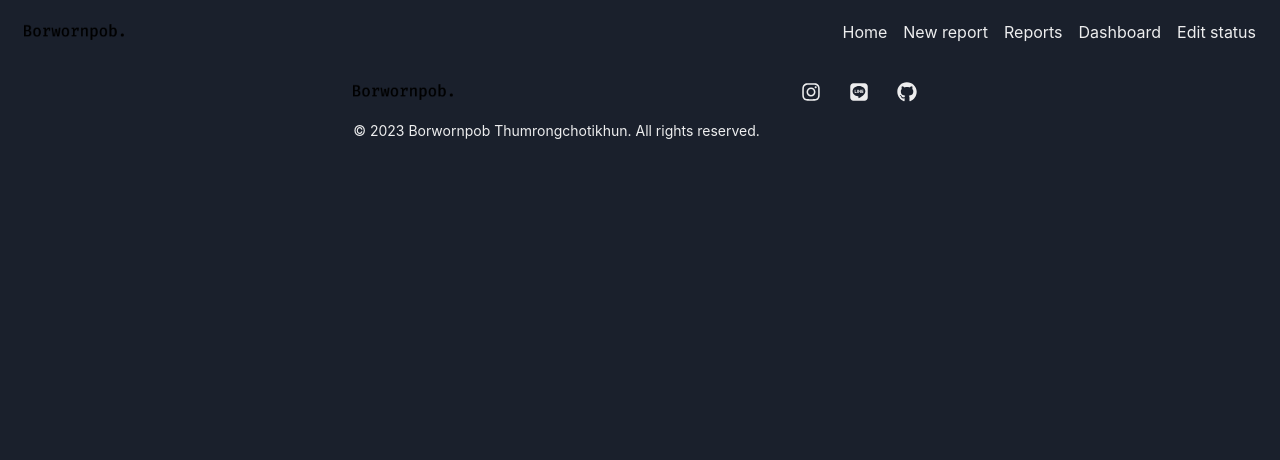
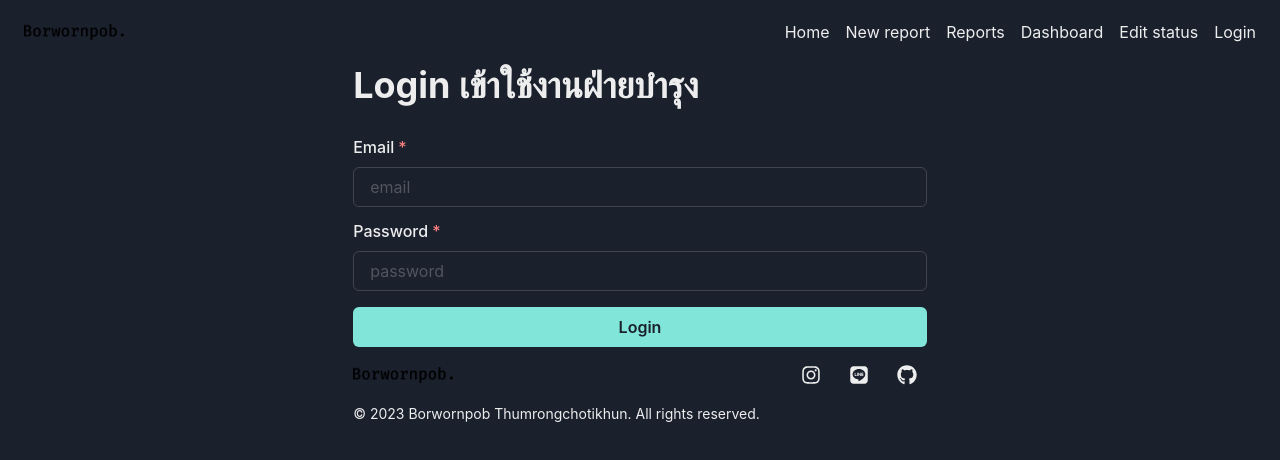
Before and after one commit to sun-23/VajiraFood, a React (Vite) app: page /login in a window 1280 px wide. Shown: the top 460 px of the page. Built offline with nearby package versions, Linux system fonts and the light colour scheme.

Commit message:
add auth

```diff
--- a/src/App.jsx
+++ b/src/App.jsx
@@ -4,23 +4,44 @@ import Home from "./routes/Home";
 import CreateReport from "./routes/CreateReport";
 import ListAllProblems from "./routes/ListAllProblems";
 import EditStatus from "./routes/EditStatus";
+import Login from "./routes/Login";
+import Dashboard from "./routes/Dashboard";
 
 import Header from "./components/Header";
 import Footer from "./components/Footer";
-import Dashboard from "./routes/Dashboard";
+
+import { AuthProvider } from "./helper/auth/Context";
+import RequireAuth from "./components/RequireAuth";
 
 export default function App() {
   return (
+    <AuthProvider>
       <Router>
         <Header />
         <Routes>
           <Route path="/" element={<Home />} />
+          <Route path="/login" element={<Login />} />
           <Route path="/new_rep" element={<CreateReport />} />
           <Route path="/problems" element={<ListAllProblems />} />
-        <Route path="/dashboard" element={<Dashboard />} />
-        <Route path="/problems/:id" element={<EditStatus />} />
+          <Route
+            path="/dashboard"
+            element={
+              <RequireAuth>
+                <Dashboard />
+              </RequireAuth>
+            }
+          />
+          <Route
+            path="/problems/:id"
+            element={
+              <RequireAuth>
+                <EditStatus />
+              </RequireAuth>
+            }
+          />
         </Routes>
         <Footer />
       </Router>
+    </AuthProvider>
   );
 }
--- /dev/null
+++ b/src/components/RequireAuth.jsx
@@ -0,0 +1,17 @@
+import { useLocation, Navigate } from "react-router-dom";
+import { useAuth } from "../helper/auth/hook";
+
+export default function RequireAuth({ children }) {
+  const { session, user } = useAuth();
+  let location = useLocation();
+
+  if (!session || !user) {
+    // Redirect them to the /login page, but save the current location they were
+    // trying to go to when they were redirected. This allows us to send them
+    // along to that page after they login, which is a nicer user experience
+    // than dropping them off on the home page.
+    return <Navigate to="/login" state={{ from: location }} replace />;
+  }
+
+  return children;
+}
--- /dev/null
+++ b/src/helper/auth/Context.jsx
@@ -0,0 +1,21 @@
+import { createContext, useEffect, useState, useContext } from 'react'
+import { supabase } from '../supbaseClient'
+
+const initialState = { session: null, user: null }
+export const AuthContext = createContext(initialState)
+
+export function AuthProvider({ children }) {
+  const [state, setState] = useState(initialState)
+
+  useEffect(() => {
+    supabase.auth.getSession().then(({ data: { session } }) => {
+      setState({ session, user: session?.user ?? null })
+    })
+
+    supabase.auth.onAuthStateChange((_event, session) => {
+      setState({ session, user: session?.user ?? null })
+    })
+  }, [])
+
+  return <AuthContext.Provider value={state}>{children}</AuthContext.Provider>
+}
--- /dev/null
+++ b/src/helper/auth/hook.js
@@ -0,0 +1,9 @@
+import { useContext } from "react"
+import { AuthContext } from "./Context"
+
+export function useAuth() {
+  const context = useContext(AuthContext)
+  if (context === undefined)
+    throw Error('useAuth must be used within AuthProvider')
+  return context
+}
--- a/src/helper/routes.js
+++ b/src/helper/routes.js
@@ -20,6 +20,10 @@ const pages = [
     name: "Edit status",
     path: "/problems/:id",
   },
+  {
+    name: "Login",
+    path: "/login",
+  },
 ];
 
 //export this array
--- /dev/null
+++ b/src/routes/Login.jsx
@@ -0,0 +1,99 @@
+import {
+  Container,
+  Heading,
+  FormControl,
+  FormLabel,
+  Input,
+  Button,
+  Alert,
+  AlertIcon,
+  AlertTitle,
+  AlertDescription,
+  Box,
+  Spacer,
+  CloseButton,
+  useDisclosure,
+  Stack,
+} from "@chakra-ui/react";
+import React, { useState } from "react";
+import { supabase } from "../helper/supbaseClient";
+
+export default function Login() {
+  const [email, setEmail] = useState("");
+  const [password, setPassword] = useState("");
+  const [alert_title, setAlertTitle] = useState("");
+  const [alert_desc, setAlertDesc] = useState("");
+
+  // aleart
+  const {
+    isOpen: isVisible,
+    onClose,
+    onOpen,
+  } = useDisclosure({ defaultIsOpen: false });
+
+  const handleLogin = async () => {
+    if (!email || !password) {
+      setAlertTitle("กรอกข้อมูลไม่ครบ!");
+      setAlertDesc("กรุณากรอกข้อมูลให้ครบถ้วน");
+      onOpen();
+      return;
+    }
+
+    const { data, error } = await supabase.auth.signInWithPassword({
+      email: email,
+      password: password,
+    });
+
+    if (error) {
+      console.log("login error", error);
+    }
+
+    console.log("login data", data);
+  };
+
+  return (
+    <Container>
+      <Heading>Login เข้าใช้งานฝ่ายบำรุง</Heading>
+      <Stack spacing={4} paddingTop={4}>
+        {isVisible ? (
+          <Alert status="warning">
+            <AlertIcon />
+            <Box>
+              <AlertTitle>{alert_title}</AlertTitle>
+              <AlertDescription>{alert_desc}</AlertDescription>
+            </Box>
+            <Spacer />
+            <CloseButton
+              alignSelf="flex-start"
+              position="relative"
+              right={-1}
+              top={-1}
+              onClick={onClose}
+            />
+          </Alert>
+        ) : null}
+        <FormControl isRequired>
+          <FormLabel mt={3}>Email</FormLabel>
+          <Input
+            placeholder="email"
+            type="email"
+            value={email}
+            onChange={(e) => setEmail(e.target.value)}
+          />
+
+          <FormLabel mt={3}>Password</FormLabel>
+          <Input
+            placeholder="password"
+            type="password"
+            value={password}
+            onChange={(e) => setPassword(e.target.value)}
+          />
+        </FormControl>
+
+        <Button colorScheme="teal" onClick={() => handleLogin()}>
+          Login
+        </Button>
+      </Stack>
+    </Container>
+  );
+}
```
Lines whose indentation alone changed are shown as unchanged.
